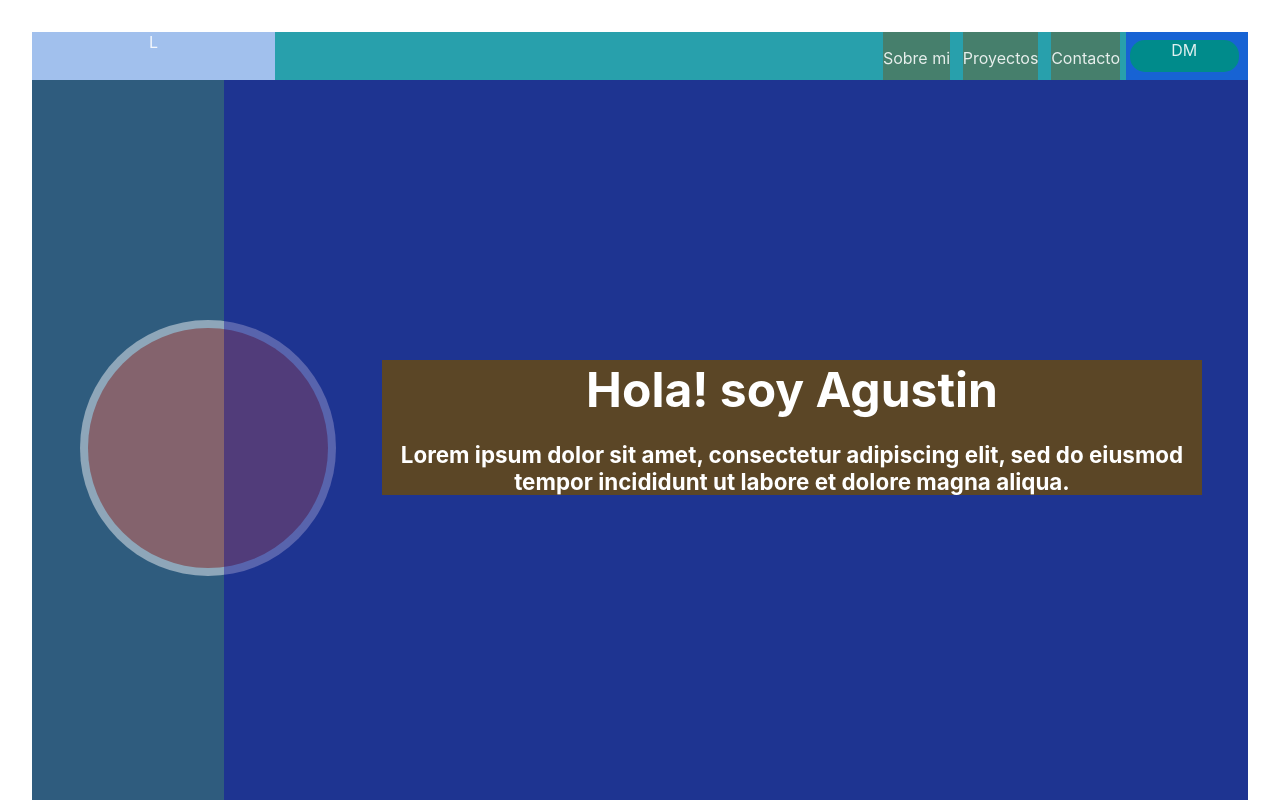
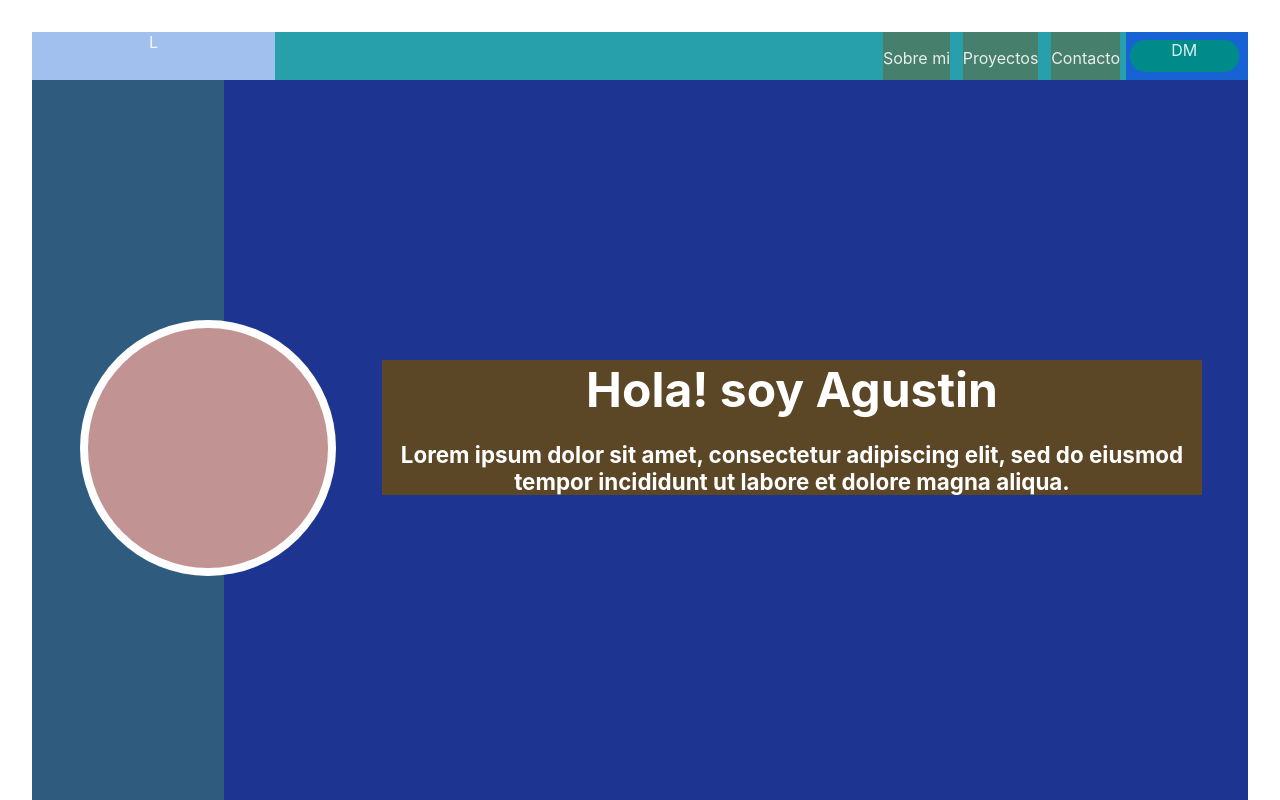
Before and after one commit to agustinfraile/Portfolio, a React (Vite) app: page / in a window 1280 px wide. Shown: the top 800 px of the page. Built offline with nearby package versions, Linux system fonts and the light colour scheme.

Commit message:
actualizando el componente de la imagen en la seccion de intro

```diff
--- a/src/pages/Intro/Intro.css
+++ b/src/pages/Intro/Intro.css
@@ -92,12 +92,14 @@
 
             /* CONTENEDOR PARA EL BORDE DE LA IMAGEN */
             .first_cnt-img {
-                background-color: rgba(255, 255, 255, 0.456);
+                background-color: rgb(255, 255, 255);
                 width: 16em;
                 height: 16em;
                 margin: 0 auto;
                 border-radius: 50%;
                 padding: .5em;
+                /* position: absolute; */
+                z-index: 1;
             }
 
 
@@ -118,11 +120,6 @@
             height: 92vh;
             padding-top: 17.5em;
             padding-left: 7em;
-        }
-
-
-        .first_cnt-box {
-            background-color: rgba(255, 255, 255, 0.427);
         }
 
         /* CONTENEDOR PARA EL DIV DE TEXTO */
```
